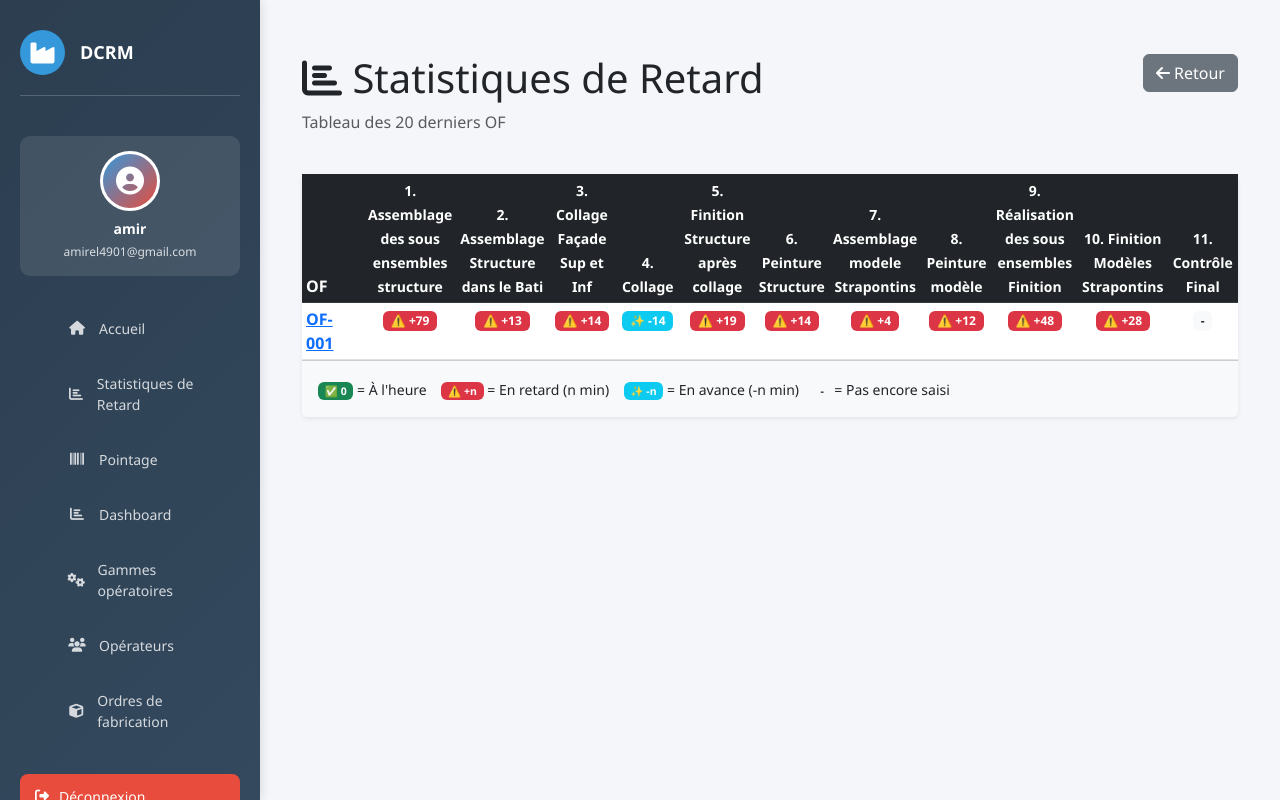
After one commit to Zakariamobarik/Website, a Django app: page /statistiques/retard/ in a window 1280 px wide. The commit adds this page. Run offline with Django 4.2, Linux system fonts and the light colour scheme; a user stored in the database is signed in; data comes from the database, SQL or seed files in the repository; both versions use the stored data as it was after the commit.

Commit message:
second commit

```diff
--- a/website/models.py
+++ b/website/models.py
@@ -86,6 +86,47 @@ class OrdreFabrication(models.Model):
             return round(delta.total_seconds() / 60)
         return None
 
+    # ✅ AJOUTER CES 3 PROPRIÉTÉS:
+    @property
+    def temps_total_theorique(self):
+        """
+        Temps THÉORIQUE = somme de tous les temps alloués
+        C'est le temps idéal sans retards
+        """
+        operations = self.operationof_set.all()
+
+        if not operations.exists():
+            return 0
+
+        total = 0
+        for op in operations:
+            total += float(op.gamme_operation.temps_alloue)
+
+        return round(total)
+
+    @property
+    def heure_fin_prevue(self):
+        """
+        Heure de fin PRÉVUE = première entrée + temps théorique
+        """
+        if not self.premiere_entree:
+            return None
+
+        temps_theo = self.temps_total_theorique
+        return self.premiere_entree + timedelta(minutes=temps_theo)
+
+    @property
+    def ecart_temps(self):
+        """
+        ÉCART = temps réel - temps théorique
+        Positif = dépassement (en retard)
+        Négatif = gain de temps (en avance)
+        """
+        if not self.temps_total_reel:
+            return None
+
+        return self.temps_total_reel - self.temps_total_theorique
+
 
 # ─── -----------------------------Opération d'un OF --------------------------------------------------------------------------
 class OperationOF(models.Model):
@@ -160,6 +201,55 @@ class OperationOF(models.Model):
         """Retourne True si l'opération est terminée"""
         return self.statut == 'termine'
 
+    # ✅ AJOUTER: Propriété 5: retard_minutes
+    @property
+    def retard_minutes(self):
+        """Retard = date_entree(n) - date_sortie(n-1)"""
+        if not self.date_entree:
+            return None
+
+        operation_precedente = OperationOF.objects.filter(
+            of=self.of,
+            gamme_operation__ordre__lt=self.gamme_operation.ordre
+        ).order_by('-gamme_operation__ordre').first()
+
+        if not operation_precedente:
+            return 0
+
+        if not operation_precedente.date_sortie:
+            return None
+
+        delta = self.date_entree - operation_precedente.date_sortie
+        return round(delta.total_seconds() / 60)
+
+    # ✅ GARDER: Propriété 6: retard_minutes_affichage
+    @property
+    def retard_minutes_affichage(self):
+        """Affiche le retard de l'opération suivante"""
+        operation_suivante = OperationOF.objects.filter(
+            of=self.of,
+            gamme_operation__ordre=self.gamme_operation.ordre + 1
+        ).first()
+
+        if not operation_suivante:
+            return None
+
+        return operation_suivante.retard_minutes
+
+    # ✅ GARDER: Propriété 7: statut_retard
+    @property
+    def statut_retard(self):
+        """Retourne 'retard', 'avance', ou 'normal'"""
+        r = self.retard_minutes
+        if r is None:
+            return None
+        if r > 0:
+            return 'retard'
+        elif r < 0:
+            return 'avance'
+        else:
+            return 'normal'
+
 
 # ─── Aléa ─────────────────────────────────────────────────────
 class Alea(models.Model):
--- a/website/templates/base.html
+++ b/website/templates/base.html
@@ -232,6 +232,13 @@
                     <span>Accueil</span>
                 </a>
             </li>
+             <li>
+                <a href="{% url 'list_retard' %}">
+                    <i class="fas fa-chart-bar"></i>
+                    <span>Statistiques de Retard</span>
+                </a>
+            </li>
+
             <li>
                 <a href="{% url 'pointage' %}">
                     <i class="fas fa-barcode"></i>
--- /dev/null
+++ b/website/templates/statistiques_retard/list_retard.html
@@ -0,0 +1,112 @@
+{% extends 'base.html' %}
+{% load static %}
+
+{% block title %}Statistiques Retard{% endblock %}
+
+{% block content %}
+<div class="container-fluid mt-4">
+    <!-- En-tête -->
+    <div class="row mb-4">
+        <div class="col-md-8">
+            <h1>
+
+                <i class="fas fa-chart-bar"></i> Statistiques de Retard
+            </h1>
+            <p class="text-muted">Tableau des 20 derniers OF</p>
+        </div>
+        <div class="col-md-4 text-end">
+            <a href="{% url 'of_list' %}" class="btn btn-secondary">
+                <i class="fas fa-arrow-left"></i> Retour
+            </a>
+        </div>
+    </div>
+
+    <!-- TABLEAU SIMPLE -->
+    <div class="card border-0 shadow-sm">
+        <div class="card-body p-0">
+            <div class="table-responsive">
+                <table class="table table-sm table-hover mb-0">
+                    <thead class="table-dark">
+                        <tr>
+                            <!-- Colonne OF -->
+                            <th style="width: 12%;">OF</th>
+
+                            <!-- Colonnes pour chaque gamme -->
+                            {% for gamme in gammes %}
+                            <th style="width: {% widthratio 88 gammes.count 1 %}%;" class="text-center">
+                                <small>{{ gamme.ordre }}. {{ gamme.nom }}</small>
+                            </th>
+                            {% endfor %}
+                        </tr>
+                    </thead>
+
+                    <tbody>
+                        {% for of in ofs %}
+                        <tr>
+                            <!-- OF -->
+                            <td class="fw-bold">
+                                <a href="{% url 'of_detail' of.id %}">
+                                    {{ of.numero }}
+                                </a>
+                            </td>
+
+                            <!-- Retards pour chaque gamme -->
+                            {% for gamme in gammes %}
+                            <td class="text-center">
+                                {% comment %}
+                                    Récupère l'opération pour cet OF et cette gamme
+                                {% endcomment %}
+                                {% for op in of.operationof_set.all %}
+                                    {% if op.gamme_operation.id == gamme.id %}
+                                        {% comment %}
+                                            On a trouvé l'opération !
+                                            Affiche le retard avec couleur
+                                        {% endcomment %}
+                                        {% if op.retard_minutes_affichage is None %}
+                                            <!-- Pas encore de données -->
+                                            <span class="badge bg-light text-dark">-</span>
+
+                                        {% elif op.retard_minutes_affichage == 0 %}
+                                            <!-- À l'heure -->
+                                            <span class="badge bg-success">
+                                                ✅ 0
+                                            </span>
+
+                                        {% elif op.retard_minutes_affichage > 0 %}
+                                            <!-- EN RETARD (ROUGE) -->
+                                            <span class="badge bg-danger">
+                                                ⚠️ +{{ op.retard_minutes_affichage }}
+                                            </span>
+
+                                        {% else %}
+                                            <!-- EN AVANCE (BLEU) -->
+                                            <span class="badge bg-info">
+                                                ✨ {{ op.retard_minutes_affichage }}
+                                            </span>
+                                        {% endif %}
+                                    {% endif %}
+                                {% endfor %}
+                            </td>
+                            {% endfor %}
+                        </tr>
+                        {% endfor %}
+                    </tbody>
+                </table>
+            </div>
+
+            <!-- Légende -->
+            <div class="card-footer bg-light p-3">
+                <small>
+                    <span class="badge bg-success">✅ 0</span> = À l'heure
+                    &nbsp;&nbsp;
+                    <span class="badge bg-danger">⚠️ +n</span> = En retard (n min)
+                    &nbsp;&nbsp;
+                    <span class="badge bg-info">✨ -n</span> = En avance (-n min)
+                    &nbsp;&nbsp;
+                    <span class="badge bg-light text-dark">-</span> = Pas encore saisi
+                </small>
+            </div>
+        </div>
+    </div>
+</div>
+{% endblock %}
--- a/website/urls.py
+++ b/website/urls.py
@@ -44,8 +44,35 @@ urlpatterns = [
     # Marquer une opération comme terminée (optionnel)
     path('operation/<int:operation_id>/terminer/', views.terminer_operation, name='terminer_operation'),
 
+# ==================== Ordre de fabrication  =======================================
 
-#ajouter la timeline dans details of
+    path('statistiques/retard/', views.list_retard, name='list_retard'),
+
+
+
+# ==================== next  =======================================
+
+
+
+
+
+
+
+
+
+
+
+
+
+
+
+
+
+
+
+
+
+
 
 
 
--- a/website/views.py
+++ b/website/views.py
@@ -321,6 +321,27 @@ def terminer_operation(request, operation_id):
 
 
 
+@login_required(login_url='home')
+def list_retard(request):
+    """
+    Tableau simple des retards:
+    - Lignes: Les 20 derniers OF
+    - Colonnes: Les opérations (gammes)
+    - Cellules: Le retard en minutes
+    """
+    # Les 20 derniers OF
+    ofs = OrdreFabrication.objects.all().order_by('-id')[:20]
+
+    # Toutes les gammes (opérations) triées par ordre
+    gammes = GammeOperation.objects.all().order_by('ordre')
+
+    context = {
+        'ofs': ofs,
+        'gammes': gammes,
+    }
+    return render(request, 'statistiques_retard/list_retard.html', context)
+
+
 
 
 
@@ -341,19 +362,7 @@ def dashboard(request):
     return render(request, 'dashboard.html', context)
 
 
-@login_required(login_url='home')
-def of_detail(request, id):
-    """Affiche le détail d'un OF avec sa timeline"""
-    of = get_object_or_404(OrdreFabrication, id=id)
 
-    # ✅ Récupère les opérations TRIÉES par ordre
-    operations = of.operationof_set.all().order_by('gamme_operation__ordre')
-
-    context = {
-        'of': of,
-        'operations': operations,
-    }
-    return render(request, 'of/of_detail.html', context)
 
 
 
```
Also changed, not shown: website/templates/of/of_detail.html (+83 -19 lines), db.sqlite3, website/templates/statistiques_retard/dashboard_statistiques.html (added).
